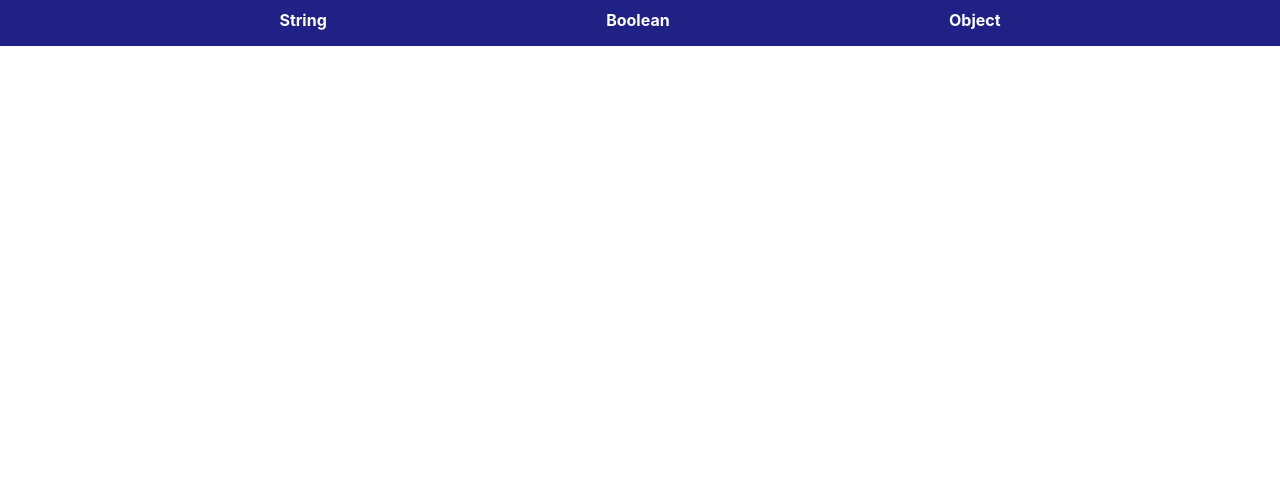
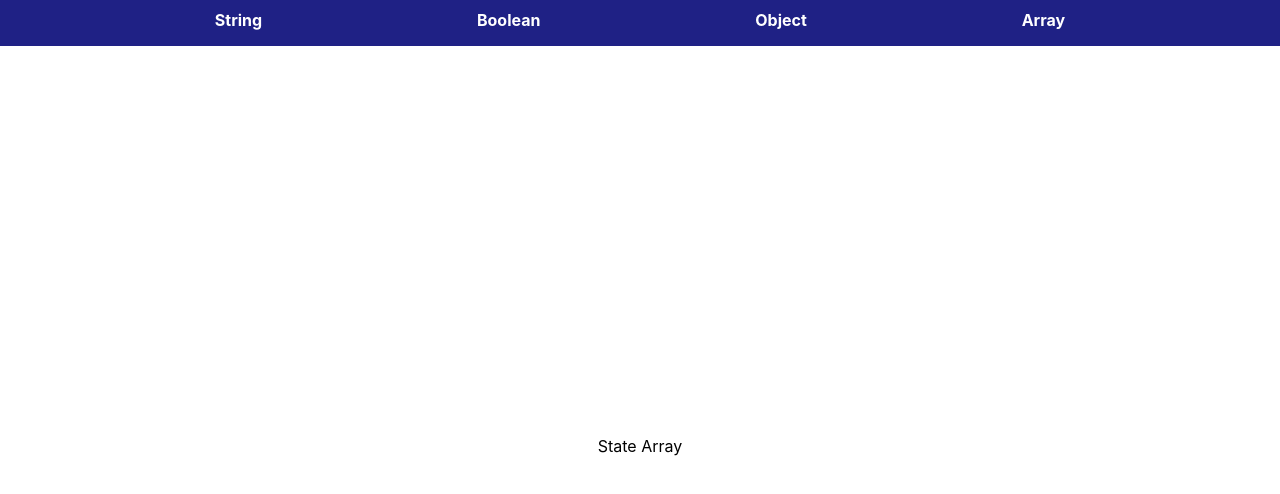
Before and after one commit to RicardoSerrano19/react-hooks-api, a React (Vite) app: page /array in a window 1280 px wide. Shown: the top 494 px of the page. Built offline with nearby package versions, Linux system fonts and the light colour scheme.

Commit message:
feat: Create State Array File

```diff
--- a/src/App.jsx
+++ b/src/App.jsx
@@ -2,6 +2,7 @@ import {BrowserRouter, Link, Route, Routes} from 'react-router-dom'
 import StateString from './exercise/stateString'
 import StateBoolean from './exercise/stateBoolean'
 import StateObject from './exercise/stateObject'
+import StateArray from './exercise/stateArray'
 
 import './App.css'
 
@@ -11,6 +12,7 @@ const NavBar = () => {
             <Link to='/'>String</Link>
             <Link to='boolean'>Boolean</Link>
             <Link to='object'>Object</Link>
+            <Link to='array'>Array</Link>
         </div>
     )
 }
@@ -22,6 +24,7 @@ const App = () => {
                 <Route path='/' element={<StateString />}/>
                 <Route path='boolean' element={<StateBoolean />}/>
                 <Route path='object' element={<StateObject />}/>
+                <Route path='array' element={<StateArray />}/>
             </Routes>
         </BrowserRouter>
     )
--- /dev/null
+++ b/src/exercise/stateArray.jsx
@@ -0,0 +1,12 @@
+import {useState} from 'react'
+
+
+const StateArray = () => {
+    return (
+        <div className='App'>
+            State Array
+        </div>
+    )
+}
+
+export default StateArray
```
